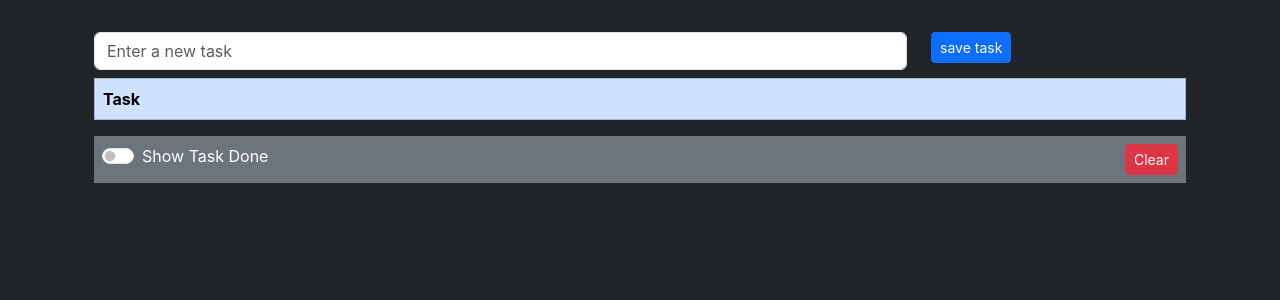
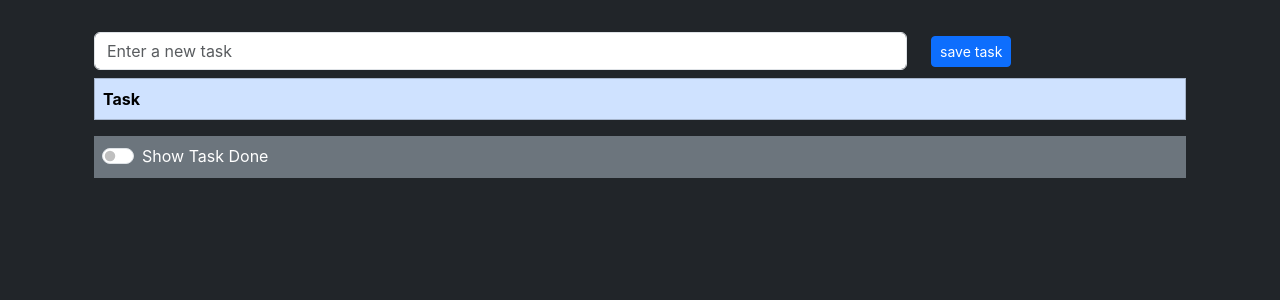
Before and after one commit to SauloRL/react-localstorage-tests, a React (Create React App) app: page / in a window 1280 px wide. Shown: the top 300 px of the page. Built offline with nearby package versions, Linux system fonts and the light colour scheme.

Commit message:
updated funcionalidad v1

```diff
--- a/public/index.html
+++ b/public/index.html
@@ -2,7 +2,6 @@
 <html lang="en">
 <head>
   <meta charset="utf-8" />
-    <link rel="icon" href="%PUBLIC_URL%/favicon.ico" />
   <meta name="viewport" content="width=device-width, initial-scale=1" />
   <meta name="theme-color" content="#000000" />
   <meta
@@ -24,7 +23,7 @@
     work correctly both with client-side routing and a non-root public URL.
     Learn how to configure a non-root public URL by running `npm run build`.
   -->
-    <title>React App</title>
+  <title>Mster Task</title>
 </head>
 <body>
   <noscript>You need to enable JavaScript to run this app.</noscript>
--- a/src/App.js
+++ b/src/App.js
@@ -10,6 +10,8 @@ function App() {
 
   const [taskItems,setTaskItems] = useState([])
   const [showComplete,setShowCompleted] = useState(false)
+
+  const hasCompletedTasks = taskItems.some(task => task.done);
 
   function createNewTask(taskName){
     const lastTaskId = taskItems.length > 0 ? taskItems[taskItems.length - 1].id : 0;
@@ -51,7 +53,9 @@ function App() {
       <TaskCreator createNewTask={createNewTask} />
         <TaskTable task={taskItems} toggleTask ={toggleTask}/>
         <VisibilityControl isChecked={showComplete} setShowCompleted = {(checked) => setShowCompleted(checked)}
-        clearTask= {clearTask} />
+        clearTask= {clearTask}
+        hasCompletedTasks={hasCompletedTasks}
+        />
         {
           showComplete === true && (
               <TaskTable task={taskItems} toggleTask ={toggleTask} showComplete ={showComplete}/>
--- a/src/components/TaskCreator.js
+++ b/src/components/TaskCreator.js
@@ -13,7 +13,7 @@ export const TaskCreator = (props) => {
   }
 
   return(
-    <form onSubmit={handleSubmit} className='my-2 row'>
+    <form onSubmit={handleSubmit} className='my-2 row align-items-center d-flex'>
     <div className='col-9'>
       <input
         type='text'
--- a/src/components/VisibilityControl.js
+++ b/src/components/VisibilityControl.js
@@ -1,7 +1,7 @@
-export const VisibilityControl = ({setShowCompleted, clearTask,isChecked}) =>{
+export const VisibilityControl = ({setShowCompleted, clearTask,isChecked,hasCompletedTasks}) =>{
 
    const handleDelete = () =>{
-        if (window.confirm('Are you sure you want to delete it?')){
+        if (hasCompletedTasks && window.confirm('Are you sure you want to delete it?')){
             clearTask()
         }
    }
@@ -17,12 +17,15 @@ export const VisibilityControl = ({setShowCompleted, clearTask,isChecked}) =>{
         {" "}
         <label>Show Task Done</label>
     </div>
-    <button className="btn btn-danger btn-sm" onClick={handleDelete} >
-        Clear
-    </button>
+    {hasCompletedTasks && ( // Mostrar el botón y la confirmación solo si hay tareas completadas
+        <button className="btn btn-danger btn-sm" onClick={handleDelete}>
+          Clear
+        </button>
+      )}
     </div>
-
-
-
    )
 }
+
+//<button className="btn btn-danger btn-sm" onClick={handleDelete} >
+  //      Clear
+//</button>
```
Lines whose indentation alone changed are shown as unchanged.
